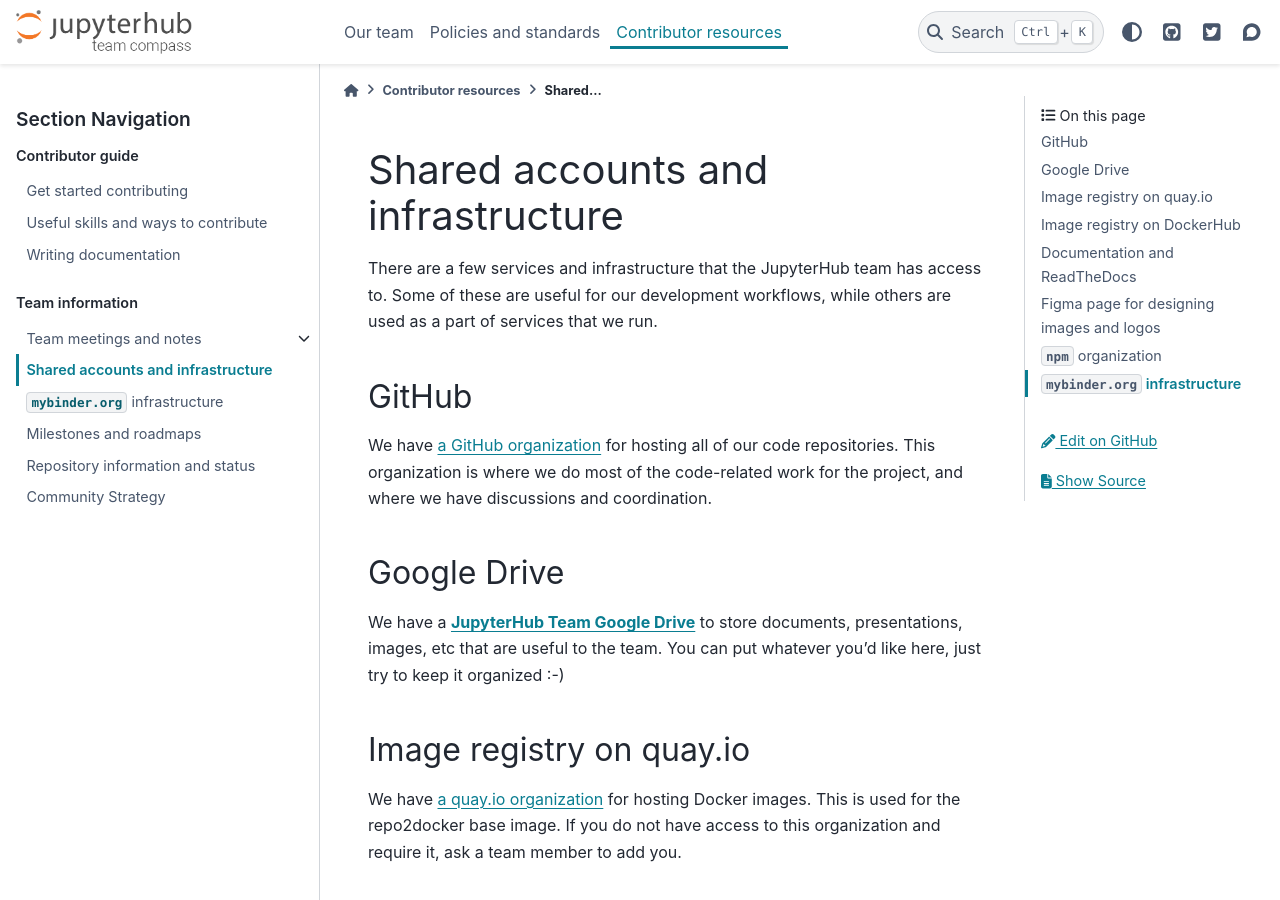
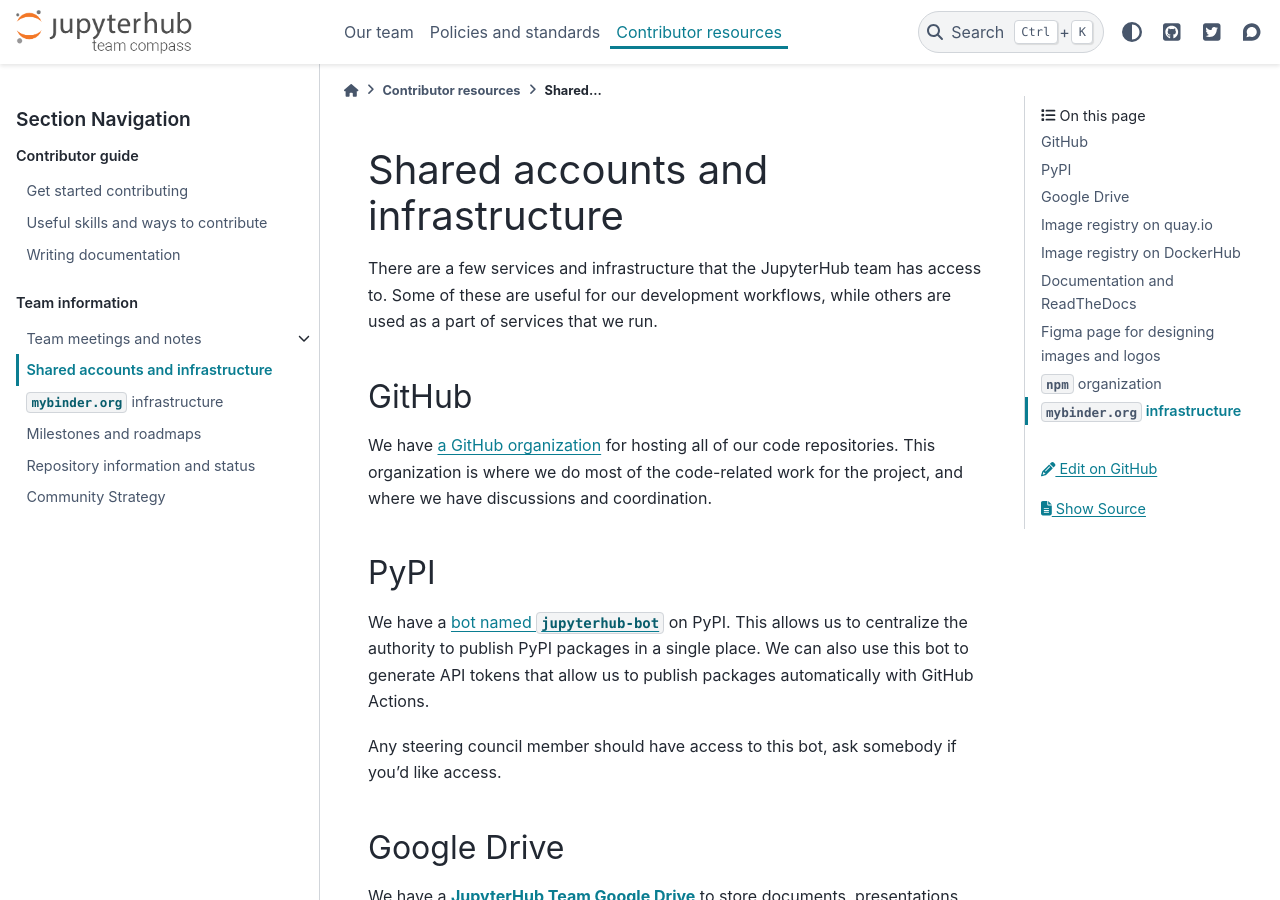
Before and after one commit to jupyterhub/team-compass, a Sphinx documentation site: the page built from docs/resources/shared-infrastructure.md, in a window 1280 px wide and 900 px high. Built offline with Sphinx 7.4.7 and the PyData theme 0.15.4, drawn with Linux system fonts in a browser that asks for light colours; the version number could not be read and is left out.

Commit message:
Document the jupyterhub bot

```diff
--- a/docs/resources/shared-infrastructure.md
+++ b/docs/resources/shared-infrastructure.md
@@ -7,6 +7,15 @@
 
 We have [a GitHub organization](https://github.com/jupyterhub/) for hosting all of our code repositories.
 This organization is where we do most of the code-related work for the project, and where we have discussions and coordination.
+
+(shared:pypi-bot)=
+## PyPI
+
+We have a [bot named `jupyterhub-bot`](https://pypi.org/user/jupyterhub-bot/) on PyPI.
+This allows us to centralize the authority to publish PyPI packages in a single place.
+We can also use this bot to generate API tokens that allow us to publish packages automatically with GitHub Actions.
+
+Any steering council member should have access to this bot, ask somebody if you'd like access.
 
 (resources:shared-drive)=
 
```
Also changed, not shown: docs/index-team_policies.md (+1 -0 lines), docs/practices/releases.md (added, +10 -0 lines).
